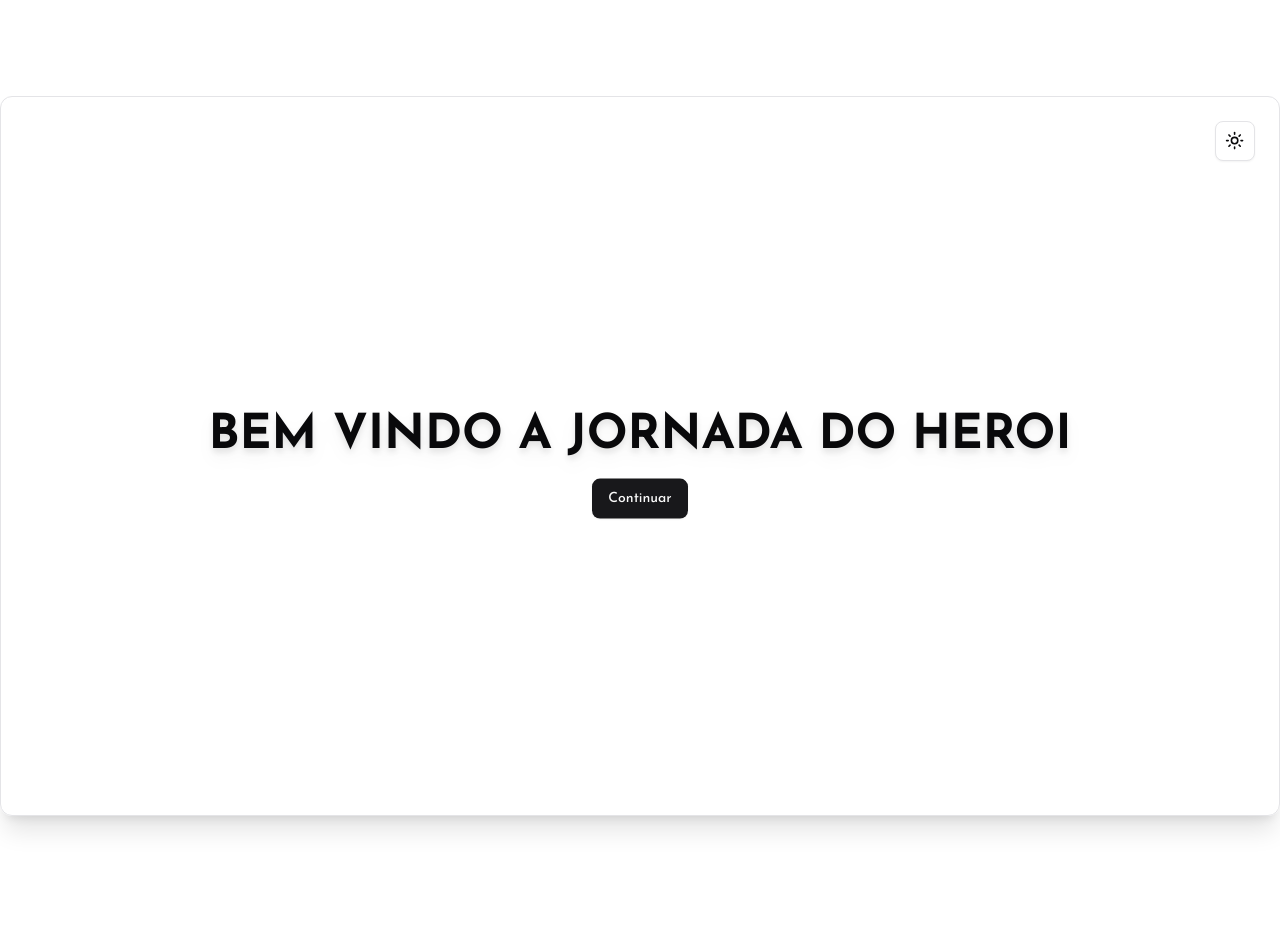
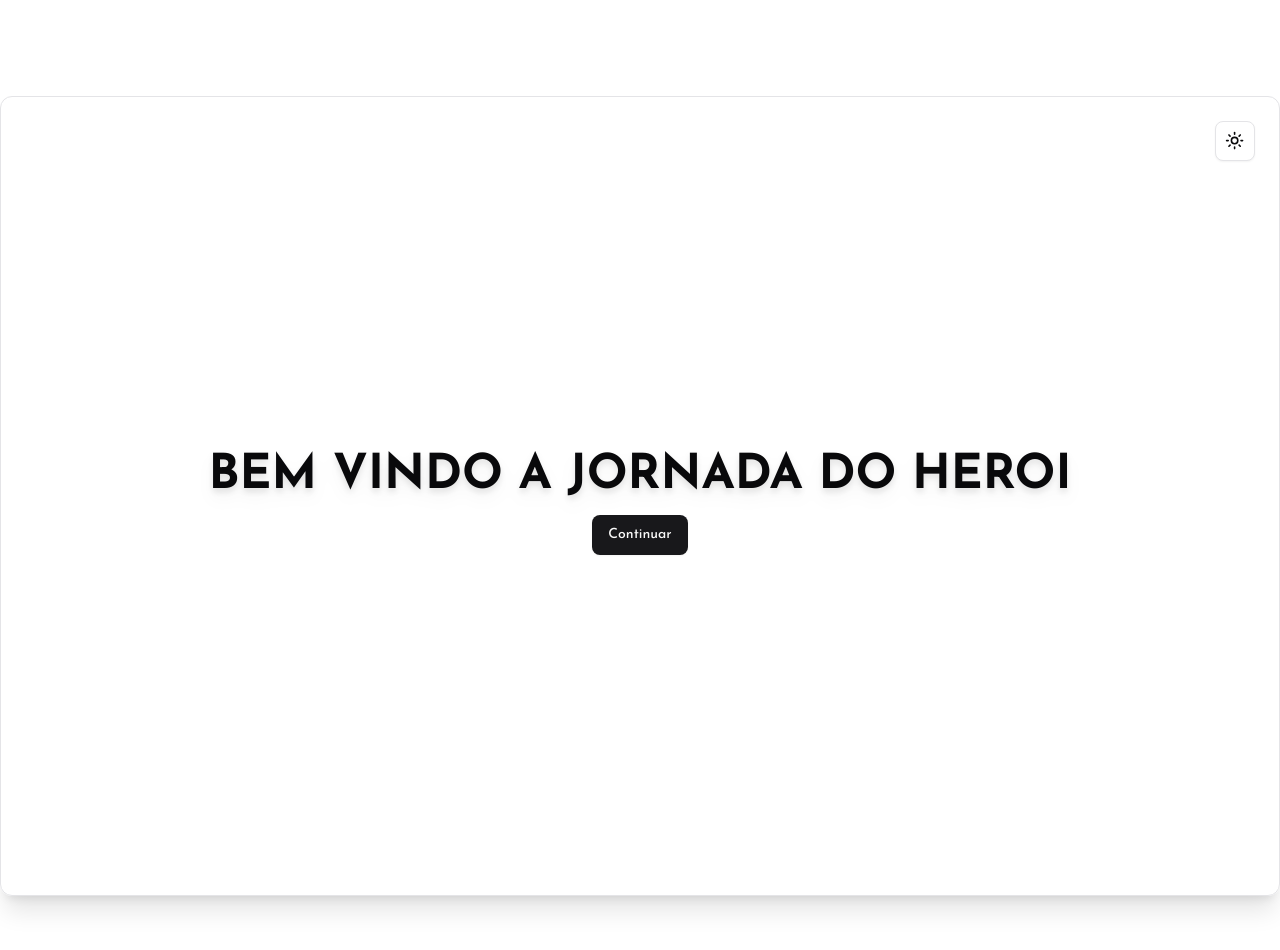
Before and after one commit to barrosgusta/jornada_do_heroi-azapfy, a Next.js app: page / in a window 1280 px wide. Shown: the top 950 px of the page. Before the commit the page ends 912 px from the top, so only its background shows below. Built offline with nearby package versions, Linux system fonts and the light colour scheme.

Commit message:
Update page.tsx

```diff
--- a/app/page.tsx
+++ b/app/page.tsx
@@ -16,7 +16,7 @@ export default function Home() {
   }
 
   return (
-    <Container className="grid justify-center md:min-h-[90vh]">
+    <Container className="grid justify-center">
       <div className={cn("duration-300 flex flex-col justify-center items-center", isLoading && "opacity-0")}>
         <h1 className="w-full text-center text-5xl uppercase m-5 drop-shadow-lg"><strong>Bem vindo a Jornada do Heroi</strong></h1>
         <Button className="animate-bounce" onClick={handleOnClick}>
```
